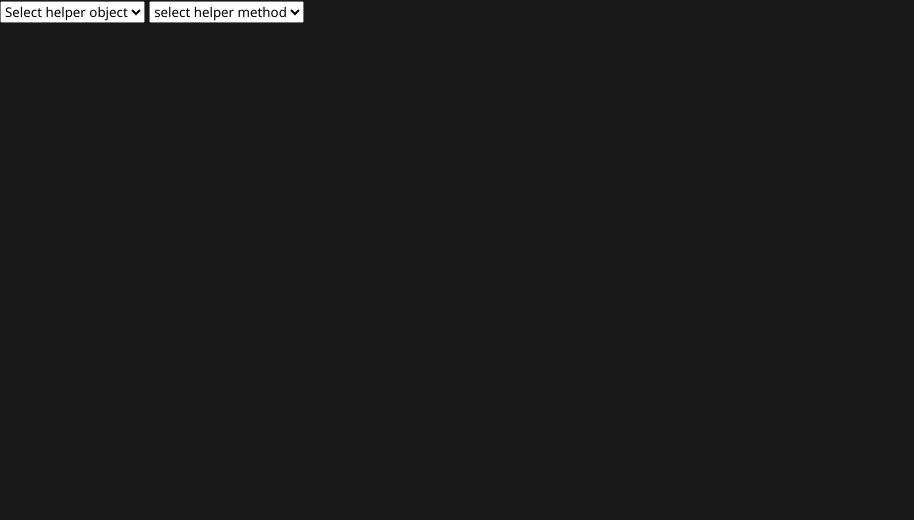
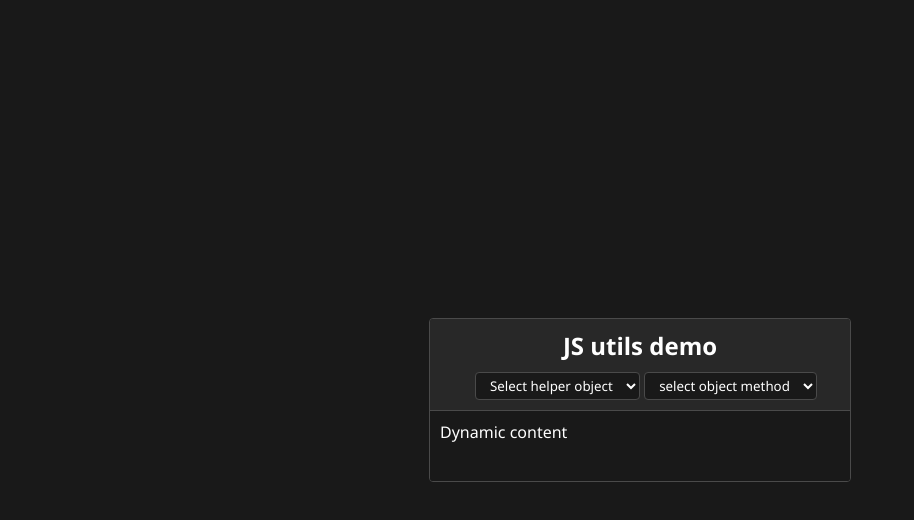
Before and after one commit to plvs-vltra/js-utils, a plain HTML site: page index.html in a window 1280 px wide. Shown: the whole page, without its empty margins (0-914 px from the left). Drawn offline with Linux system fonts and the light colour scheme.

Commit message:
Demo form new style

```diff
--- a/css/main.css
+++ b/css/main.css
@@ -8,3 +8,149 @@ body {
     background: rgba(0, 0, 0, 0.9);
     color: white;
 }
+
+#root {
+    display: flex;
+    justify-content: center;
+    align-items: center;
+
+    position: absolute;
+    height: 100%;
+    width: 100%;
+}
+
+#form {
+    width: 420px;
+    border-radius: 4px;
+    overflow: hidden;
+    border: 1px solid #4a4a4a;
+    color: white;
+}
+
+#form h2 {
+    margin-bottom: 10px;
+}
+
+
+#form select {
+    padding: 3px 10px;
+    border: 1px solid #4a4a4a;
+    background: #191919;
+    color: white;
+}
+
+#form select,
+#form button {
+    cursor: pointer;
+    border-radius: 4px;
+}
+
+#form button {
+    padding: 4px 10px;
+    background-color: #00a5ffc7;
+    border: 1px solid #2887ba;
+}
+
+#form button:hover {
+    opacity: 0.5;
+}
+
+
+#form button:active {
+    opacity: 1;
+}
+
+#form-static-content,
+#form-dynamic-content {
+    padding: 10px;
+}* {
+    margin: 0;
+    padding: 0;
+    font-family:'Segoe UI', Tahoma, Geneva, Verdana, sans-serif
+}
+
+body {
+    background: rgba(0, 0, 0, 0.9);
+    color: white;
+}
+
+#root {
+    display: flex;
+    justify-content: center;
+    align-items: center;
+
+    position: absolute;
+    height: 100%;
+    width: 100%;
+}
+
+#form {
+    width: 420px;
+    border-radius: 4px;
+    overflow: hidden;
+    border: 1px solid #4a4a4a;
+    color: white;
+}
+
+#form h2 {
+    margin-bottom: 10px;
+    text-align: center;
+}
+
+
+#form select {
+    padding: 3px 10px;
+    border: 1px solid #4a4a4a;
+    background: #191919;
+    color: white;
+    left: 35px;
+    position: relative;
+}
+
+#form select,
+#form button {
+    cursor: pointer;
+    border-radius: 4px;
+}
+
+#form button {
+    padding: 4px 10px;
+    background-color: #00a5ffc7;
+    border: 1px solid #2887ba;
+}
+
+#form button:hover {
+    opacity: 0.5;
+}
+
+
+#form button:active {
+    opacity: 1;
+}
+
+#form-static-content,
+#form-dynamic-content {
+    padding: 10px;
+}
+
+#form-static-content {
+    background: #282828;
+    border-bottom: 1px solid #4a4a4a;
+}
+
+
+#form-dynamic-content {
+    background-color: #191919;
+    min-height: 50px;
+}
+
+#form-static-content {
+    background: #282828;
+    border-bottom: 1px solid #4a4a4a;
+}
+
+
+#form-dynamic-content {
+    background-color: #191919;
+    min-height: 50px;
+}
--- a/index.html
+++ b/index.html
@@ -11,11 +11,21 @@
 </head>
 
 <body>
-    <div id="form">
-        <select id="form-objectSelector"><option selected disabled>Select helper object</option></select>
-        <select id="form-methodSelector"><option selected disabled>select helper method</option></select>
+    <divn id="root">
+        <div id="form">
+            <div id="form-static-content">
+                <h2>JS utils demo</h2>
+
+                <select id="form-objectSelector"><option selected disabled>Select helper object</option></select>
+                <select id="form-methodSelector"><option selected disabled>select object method</option></select>
+            </div>
+
+            <div id="form-dynamic-content">Dynamic сontent</div>
+        </div>
     </div>
+
     <script src="js/math.js"></script>
+    <script src="js/word.js"></script>
     <script src="js/demo.js"></script>
 </body>
 
```
